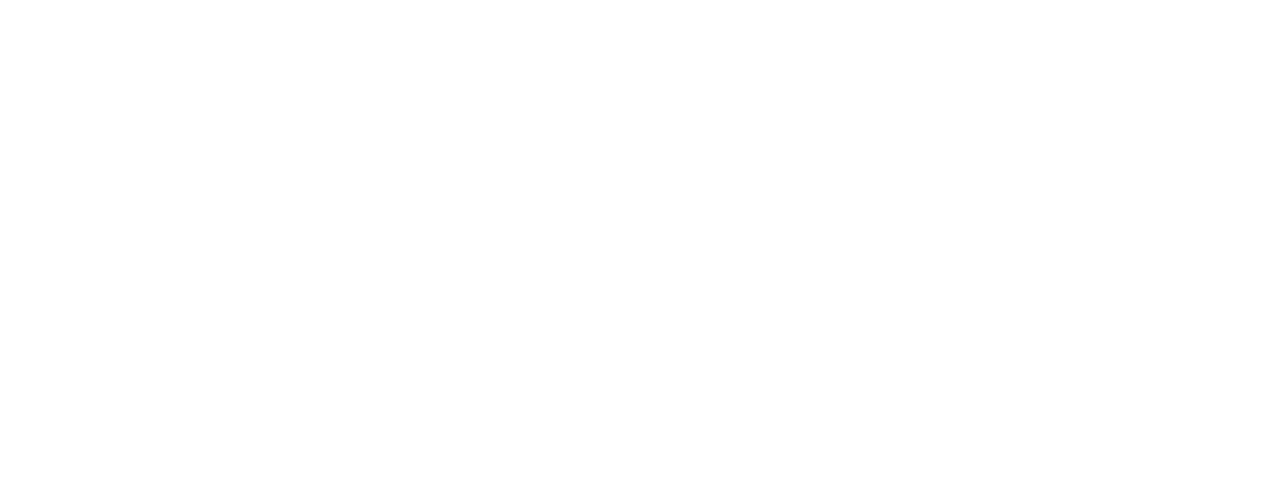
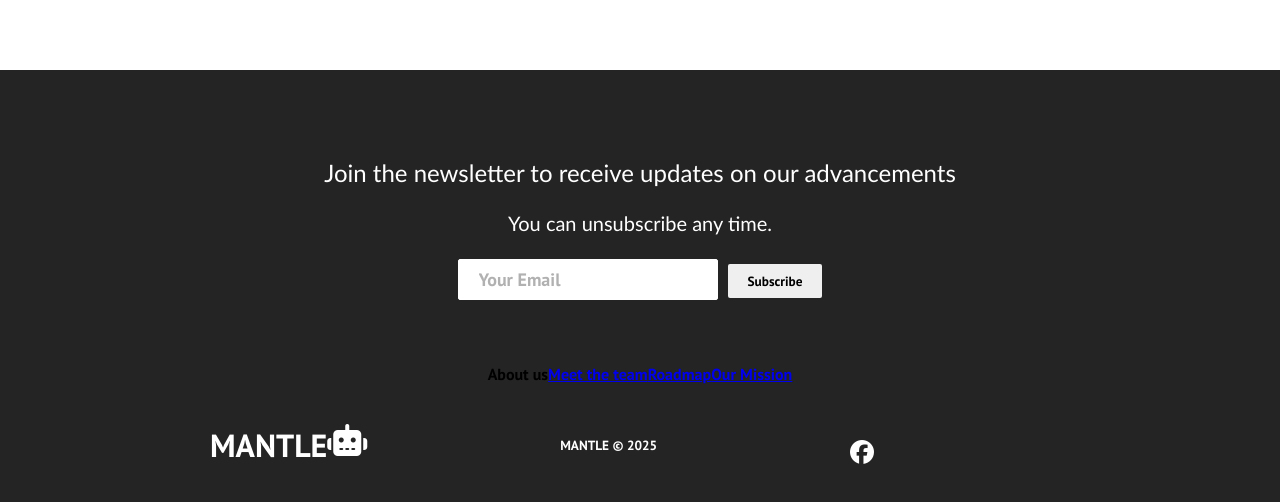
Before and after one commit to jeevanesh12/mantle-reactjs, a React (Create React App) app: page / in a window 1280 px wide. Shown: the part 1523-2025 px from the top of the page. Before the commit the page ends 1593 px from the top, so only its background shows below. Built offline with nearby package versions, Linux system fonts and the light colour scheme.

Commit message:
Footer
Added footer section for the website

```diff
--- /dev/null
+++ b/src/components/Footer.css
@@ -0,0 +1,142 @@
+.footer-container{
+    background-color: #242424;
+    padding: 4rem 0 2rem 0;
+    display: flex;
+    flex-direction: column;
+    justify-content: center;
+    align-items: center;
+}
+.footer-subscription{
+    display: flex;
+    flex-direction: column;
+    justify-content: center;
+    align-items: center;
+    text-align: center;
+    margin-bottom: 24px;
+    padding: 24px;
+    color: white;
+}
+.footer-subscription > p{
+    font-family: 'Trebuchet MS', 'Lucida Sans Unicode', 'Lucida Grande', 'Lucida Sans', Arial, sans-serif;
+}
+.footer-subscription-heading{
+    margin-bottom: 24px;
+    font-size: 24px;
+}
+.footer-subscription-text {
+    margin-bottom: 24px;
+    font-size: 20px;
+}
+.footer-input{
+    padding: 8px 20px;
+    border-radius: 2px;
+    margin-right: 10px;
+    outline: none;
+    border: none;
+    font-size: 18px;
+    margin-bottom: 16px;
+    border: 1px solid #fff;
+}
+.footer-links {
+    width: 100%;
+    max-width: 1000px;
+    display: flex;
+    justify-content: center;
+}
+.footer-link-wrapper{
+    display: flex;
+}
+.footer-link-items{
+    display: flex;
+    flex-direction: column;
+    align-items: flex-start;
+    margin: 16px;
+    text-align: left;
+    width: 160px;
+    box-sizing: border-box;
+}
+.footer-links-items h2{
+    margin-bottom: 16px;
+}
+.footer-link-items > h2 {
+    color: white;
+}
+.footer-link-items a{
+    color: white;
+    text-decoration: none;
+    margin-bottom: 8px;
+}
+.footer-link-items a:hover {
+    color: #e9e9e9;
+    transition: 0.3s ease-out;
+}
+.footer-email-form h2{
+    margin-bottom: 32px;
+}
+.footer-input::placeholder{
+    color: #b1b1b1;
+}
+/* social icons */
+.social-icon-link{
+    color: white;
+    font-size: 24px;
+}
+.social-media{
+    max-width: 1000px;
+    width: 100%;
+}
+.social-media-wrap{
+    display: flex;
+    justify-content: space-between;
+    align-items: center;
+    width: 90%;
+    max-width: 1000px;
+    margin: 40px auto 0 auto;
+}
+.social-icons{
+    display: flex;
+    justify-content: space-between;
+    align-items: center;
+    width: 240px;
+}
+.social-logo{
+    color: white;
+    justify-self: start;
+    margin-left: 20px;
+    cursor: pointer;
+    text-decoration: none;
+    font-size: 2rem;
+    display: flex;
+    align-self: center;
+    margin-bottom: 16px;
+}
+
+.website-rights {
+    color: white;
+    margin-bottom: 16px;
+}
+
+@media screen and (max-width: 820px) {
+    .footer-links {
+      padding-top: 2rem;
+    }
+
+    .footer-input {
+      width: 100%;
+    }
+
+    .btn {
+      width: 100%;
+    }
+
+    .footer-link-wrapper {
+      flex-direction: column;
+    }
+
+    .social-media-wrap {
+      flex-direction: column;
+    }
+  }
+
+  @media screen and (max-width: 768px) {
+  }
--- /dev/null
+++ b/src/components/Footer.js
@@ -0,0 +1,51 @@
+import React from 'react'
+import { Button } from './Button'
+import './Footer.css'
+import { Link } from 'react-router-dom';
+
+function Footer() {
+  return (
+    <div className='footer-container'>
+      <section className='footer-subscription'>
+        <p className='footer-subscription-heading'>
+            Join the newsletter to receive updates on our advancements
+        </p>
+        <p className='footer-subscription-text'>
+            You can unsubscribe any time.
+        </p>
+        <div className='input-areas'>
+            <form>
+                <input type='email' name='email' placeholder='Your Email' className='footer-input'/><Button buttonStyle='btn--outline'>Subscribe</Button>
+            </form>
+        </div>
+      </section>
+      <div className='footer-links'>
+        <div className='footer-link-wrapper'>
+          <div className='footer-link-wrapper-item'>
+            About us
+            <Link to='/theteam'>Meet the team</Link>
+            <Link to='/roadmap'>Roadmap</Link>
+            <Link to='/mission'>Our Mission</Link>
+          </div>
+        </div>
+      </div>
+      <section className='social-media'>
+        <div className='social-media-wrap'>
+          <div className='footer-logo'>
+            <Link className='social-logo'>
+            MANTLE <i className="fa-solid fa-robot"></i>
+            </Link>
+          </div>
+          <small className='website-rights'>MANTLE © 2025</small>
+          <div className='social-icons'>
+            <Link className='social-icon-link' to='/' target='_blank' aria-lable='Facebook'>
+            <i class="fa-brands fa-facebook"></i>
+            </Link>
+          </div>
+        </div>
+      </section>
+    </div>
+  )
+}
+
+export default Footer
--- a/src/components/pages/Home.js
+++ b/src/components/pages/Home.js
@@ -2,13 +2,14 @@
 import '../../App.css';
 import HeroSection from '../HeroSection';
 import Cards from '../Cards';
-
+import Footer from '../Footer';
 
 function Home(){
     return (
         <>
             <HeroSection />
             <Cards />
+            <Footer />
         </>
     )
 }
```
